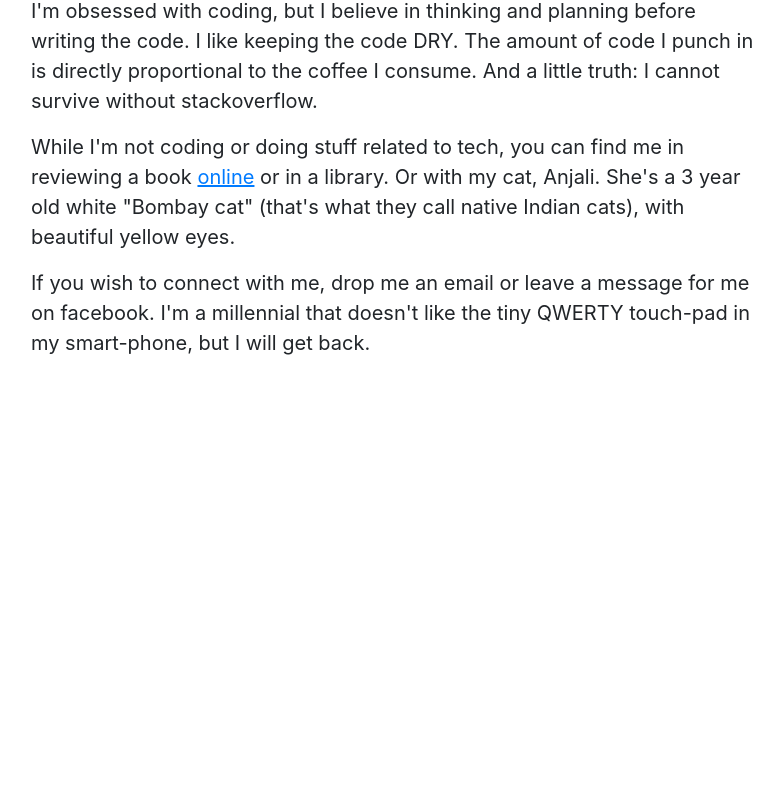
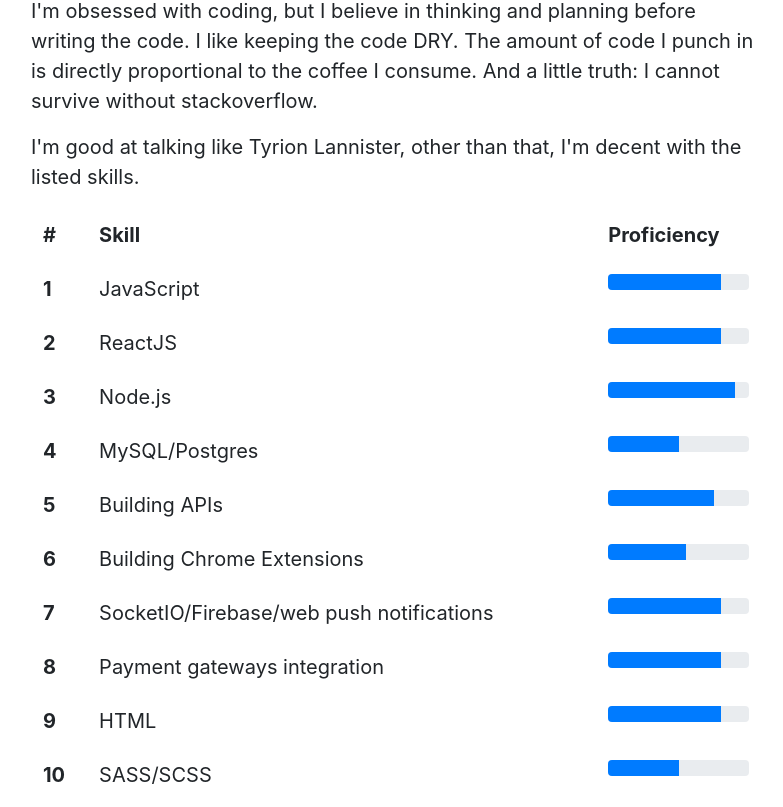
Before and after one commit to AvanthikaMeenakshi/avanthikameenakshi.github.io, a React (Create React App) app in the folder sourceCode/: page /about in a window 1280 px wide. Shown: the part 1193-2000 px from the top of the page, without its empty margins (244-1027 px from the left). Before the commit the page ends 1567 px from the top, so only its background shows below. Built offline with nearby package versions, Linux system fonts and the light colour scheme.

Commit message:
About description complete

```diff
--- a/sourceCode/src/components/AboutPageContainer/index.js
+++ b/sourceCode/src/components/AboutPageContainer/index.js
@@ -3,6 +3,8 @@ import { connect } from 'react-redux';
 import { loadPosts } from '../MediumPosts/actions';
 import ImageSection from '../ImageSection';
 import BlogNavBar from '../BlogNavBar';
+import { Progress } from 'reactstrap';
+import { Table } from 'reactstrap';
 
 class AboutPageContainer extends Component {
     constructor(props) {
@@ -37,8 +39,70 @@ class AboutPageContainer extends Component {
                                 The amount of code I punch in is directly proportional to the coffee I consume.
                                 And a little truth: I cannot survive without stackoverflow.
                             </p>
+                            <p> I'm good at talking like Tyrion Lannister, other than that, I'm decent with the listed skills. </p>
+                            <Table borderless>
+                                <thead>
+                                    <tr>
+                                        <th>#</th>
+                                        <th>Skill</th>
+                                        <th>Proficiency</th>
+                                    </tr>
+                                </thead>
+                                <tbody>
+                                    <tr>
+                                        <th scope="row">1</th>
+                                        <td>JavaScript</td>
+                                        <td><Progress value={80} /></td>
+                                    </tr>
+                                    <tr>
+                                        <th scope="row">2</th>
+                                        <td>ReactJS</td>
+                                        <td><Progress value={80} /></td>
+                                    </tr>
+                                    <tr>
+                                        <th scope="row">3</th>
+                                        <td>Node.js</td>
+                                        <td><Progress value={90} /></td>
+                                    </tr>
+                                    <tr>
+                                        <th scope="row">4</th>
+                                        <td>MySQL/Postgres</td>
+                                        <td><Progress value={50} /></td>
+                                    </tr>
+                                    <tr>
+                                        <th scope="row">5</th>
+                                        <td>Building APIs</td>
+                                        <td><Progress value={75} /></td>
+                                    </tr>
+                                    <tr>
+                                        <th scope="row">6</th>
+                                        <td>Building Chrome Extensions</td>
+                                        <td><Progress value={55} /></td>
+                                    </tr>
+                                    <tr>
+                                        <th scope="row">7</th>
+                                        <td>SocketIO/Firebase/web push notifications</td>
+                                        <td><Progress value={80} /></td>
+                                    </tr>
+                                    <tr>
+                                        <th scope="row">8</th>
+                                        <td>Payment gateways integration</td>
+                                        <td><Progress value={80} /></td>
+                                    </tr>
+                                    <tr>
+                                        <th scope="row">9</th>
+                                        <td>HTML</td>
+                                        <td><Progress value={80} /></td>
+                                    </tr>
+                                    <tr>
+                                        <th scope="row">10</th>
+                                        <td>SASS/SCSS</td>
+                                        <td><Progress value={50} /></td>
+                                    </tr>
+                                </tbody>
+                            </Table>
                             <p>
-                                While I'm not coding or doing stuff related to tech, you can find me in reviewing a book <a href="https://www.goodreads.com/user/show/26453047-avanthika" targer="_blank">online</a> or in a library. Or with my cat, Anjali. She's a 3 year old white "Bombay cat" (that's what they call native Indian cats), with beautiful yellow eyes.
+                                While I'm not coding or doing stuff related to tech, you can find me in reviewing a book <a href="https://www.goodreads.com/user/show/26453047-avanthika" target="_blank">online</a> or in a library. Or with my cat, Anjali. She's a 3 year old white "Bombay cat" (that's what they call native Indian cats), with beautiful yellow eyes.
                             </p>
                             <p>If you wish to connect with me, drop me an email or leave a message for me on facebook.
                                 I'm a millennial that doesn't like the tiny QWERTY touch-pad in my smart-phone, but I will get back.
```
